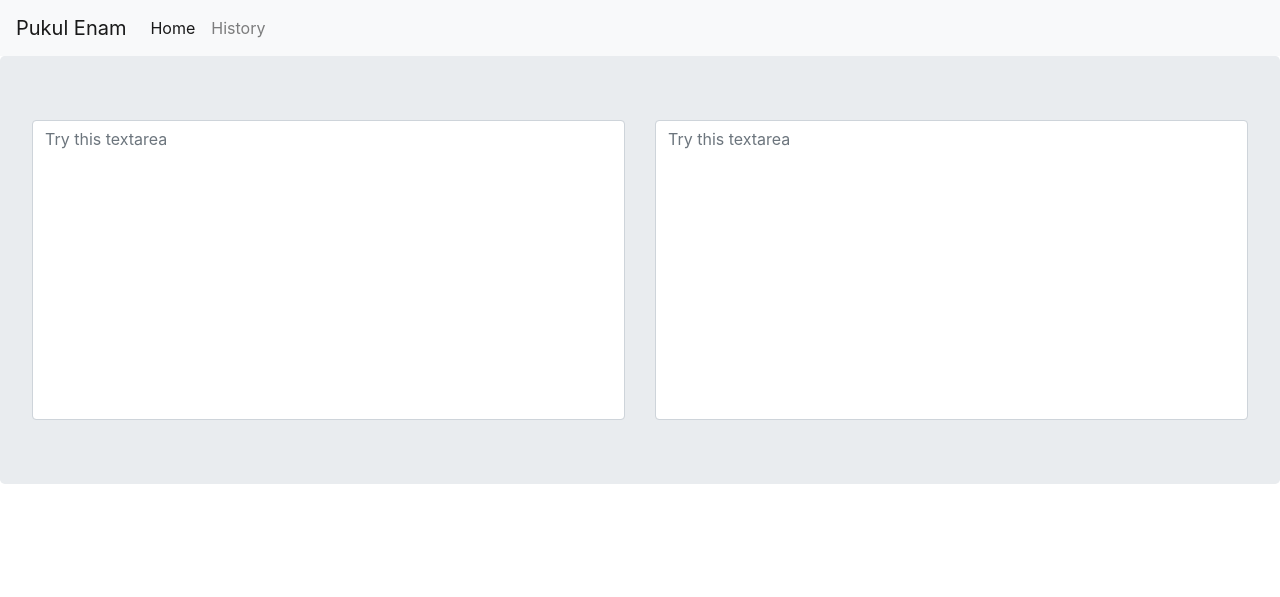
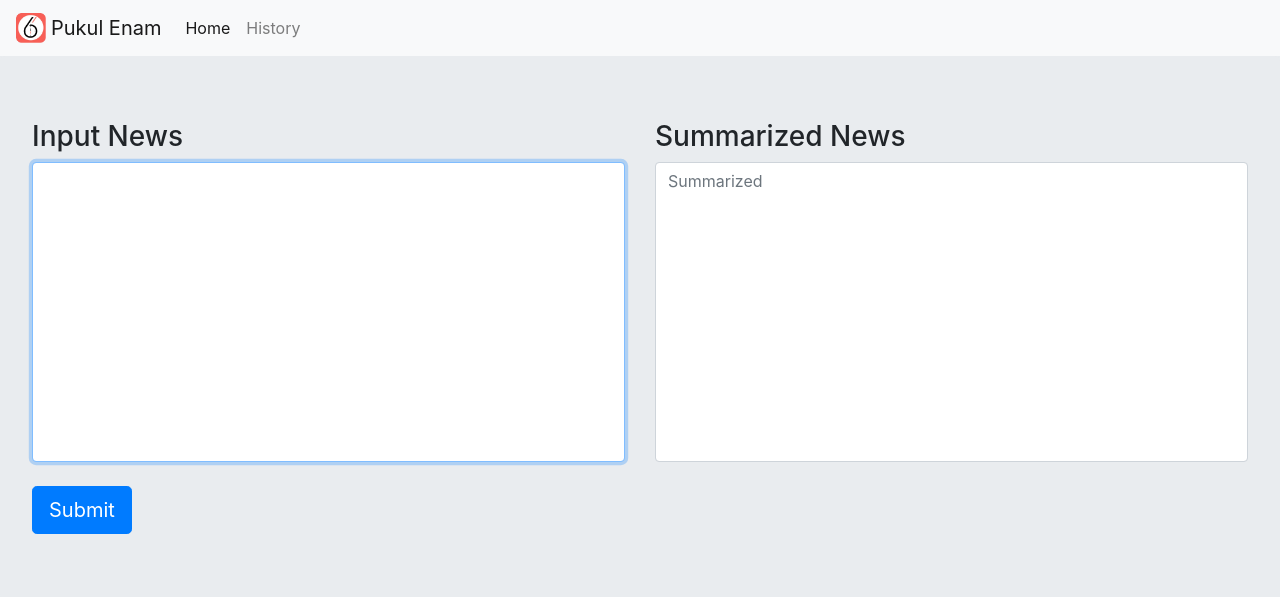
Before and after one commit to tolobret/deployment-test, a Flask app: page / in a window 1280 px wide. Shown: the top 597 px of the page. Run offline with Flask 2, Linux system fonts and the light colour scheme; some libraries are stand-ins or nearby versions.

Commit message:
history-db

```diff
--- a/main.py
+++ b/main.py
@@ -1,15 +1,73 @@
-from flask import Flask, render_template,url_for
+from email.mime import base
+from flask import Flask, render_template, request, send_from_directory,url_for, request, redirect
+from flask_sqlalchemy import SQLAlchemy
+from sqlalchemy import create_engine
+import pandas as pd
+import os
 
 app = Flask(__name__)
+app.config['SQLALCHEMY_DATABASE_URI'] = 'sqlite:///news.db'
+db = SQLAlchemy(app)
+
+class News(db.Model):
+    id = db.Column(db.Integer, primary_key=True)
+    inputNews = db.Column(db.Text, nullable=False)
+    summarizedNews = db.Column(db.Text, nullable=False)
+
+    def __repr__(self):
+        return f'<News {self.id}>'
 
 
-@app.route("/")
+@app.route("/", methods=['POST','GET'])
 def home():
-    # return "<p>Hello, World!</p>"
-    return render_template('index.html')
+    if request.method == 'POST':
+        news_text = request.form['inputNews']
+
+        summarized='Intinya... '+str(news_text)
+
+        new_news = News(inputNews=news_text,summarizedNews=summarized)
+
+        try:
+            # return news_text
+            db.session.add(new_news)
+            db.session.commit()
+
+            # return redirect('/')
+            return render_template('index.html', news_text=news_text,summarized=summarized)
+        except:
+            return 'There was an issue summarizing your news'
+
+    else:
+        # tasks = News.query.order_by(News.id).all()
+        return render_template('index.html')
 @app.route('/submit',methods=['POST','GET'] )
 def submit():
-    # return "<p>Hello, World!</p>"
-    return render_template('asd.html')
+    return "<p>Hello, World!</p>"
+    # return render_template('asd.html')
+
+@app.route('/history')
+def history():
+    query_news=News.query.order_by(News.id.desc())
+
+    return render_template('history.html', news=query_news)
+
+@app.route('/export')
+def export():
+    basedir = os.path.abspath(os.path.dirname(__file__))
+    sql_engine = create_engine(os.path.join('sqlite:///' + os.path.join(basedir, 'news.db')), echo=False)
+    results = pd.read_sql_query('select * from News',sql_engine)
+    results.to_csv(os.path.join(basedir, 'exported.csv'),index=False,sep=",")
+
+    # return 'sukses'
+    return send_from_directory(basedir,'exported.csv')
+
+@app.route('/<int:id>')
+def home_(id):
+    result=News.query.get_or_404(id)
+
+    return render_template('index.html', news=result)
+    # return send_from_directory(basedir,'exported.csv')
+
+
 if __name__ == "__main__":
     app.run(debug=True)
--- a/templates/index.html
+++ b/templates/index.html
@@ -13,42 +13,58 @@
     <!-- <link rel="stylesheet" href="https://daemonite.github.io/material/css/material.min.css"> -->
     <link href="https://fonts.googleapis.com/css?family=Roboto:300,300i,400,400i,500,500i,700,700i" rel="stylesheet">
     <link href="https://fonts.googleapis.com/icon?family=Material+Icons" rel="stylesheet">
+    <link rel="icon" href="{{ url_for('static', filename='Pukulenam.png') }}" type="image/png">
     <title>Abstractive Summerization</title>
+    <style>
+      body {
+        background-color: #e9ecef;
+      }
+    </style>
   </head>
   <body>
     <nav class="navbar navbar-expand-lg navbar-light bg-light">
-      <a class="navbar-brand" href="#">Pukul Enam</a>
+      <img src="{{ url_for('static', filename='Pukulenam.png') }}" style="width: 30px; margin-right: 5px;">
+      <a class="navbar-brand" href="/">Pukul Enam</a>
       <button class="navbar-toggler" type="button" data-toggle="collapse" data-target="#navbarNav" aria-controls="navbarNav" aria-expanded="false" aria-label="Toggle navigation">
         <span class="navbar-toggler-icon"></span>
       </button>
       <div class="collapse navbar-collapse" id="navbarNav">
         <ul class="navbar-nav">
-          <li class="nav-item active">
-            <a class="nav-link" href="#">Home <span class="sr-only">(current)</span></a>
+          {% set active_page = 'index' %}
+          <li class="nav-item {{ 'active' if active_page=='index' else ''}}">
+            <a class="nav-link" href="/">Home <span class="sr-only">(current)</span></a>
           </li>
           <li class="nav-item">
-            <a class="nav-link" href="#"> History</a>
+            <a class="nav-link" href="/history"> History</a>
           </li>
         </ul>
       </div>
     </nav>
 
       <div class="jumbotron">
-        <form action="/submit" method="POST">
+        <form action="/" method="POST">
           <div class="row">
             <div class="col-md">
-                <textarea class="form-control textarea-autosize" name="inputNews" id="inputNews" rows="3" placeholder="Try this textarea" style="height: 300px; resize: none"></textarea>
+              <h3>Input News</h3>
+                <textarea class="form-control textarea-autosize" name="inputNews" autofocus="autofocus" id="inputNews" rows="3"  style="height: 300px; resize: none">{{ news_text or ''}}{{ (news and news.inputNews ) or "" }}</textarea>
             </div>
             <div class="col-md">
-              <textarea class="form-control textarea-autosize" name="outputNews" id="outputNews" rows="3" placeholder="Try this textarea" style="height: 300px; resize: none"></textarea>
+              <h3>Summarized News</h3>
+              <textarea class="form-control textarea-autosize"  name="outputNews" id="outputNews" rows="3" placeholder="Summarized" style="height: 300px; resize: none">{{ summarized or ''}}{{ (news and news.inputNews ) or "" }}</textarea>
+            </div>
+          </div>
+          <br>
+          <div class="row">
+            <div class="col-md">
+              <input type="submit" class="btn btn-primary btn-lg" value="Submit">
+
             </div>
           </div>
 
-
+          <!-- <button type="button" class="btn btn-primary btn-lg"></button> -->
         </form>
 
       </div>
-
 
     <!-- Optional JavaScript -->
     <script src="{{ url_for('static', filename='jquery.js') }}"> </script>
```
Also changed, not shown: exported.csv (added, +36 -0 lines), requirements.txt (added, +17 -0 lines), templates/history.html (added, +55 -0 lines), news.db (added), static/Pukulenam.png (added).
